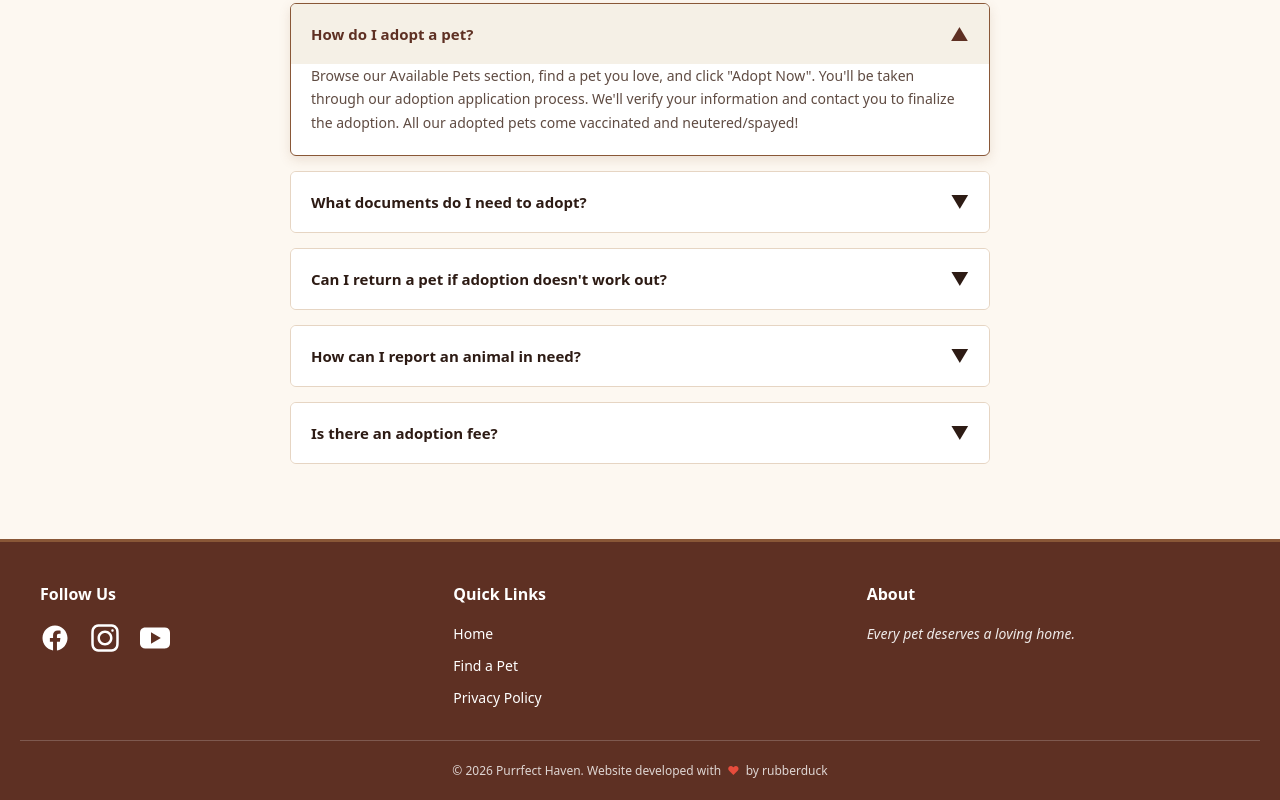
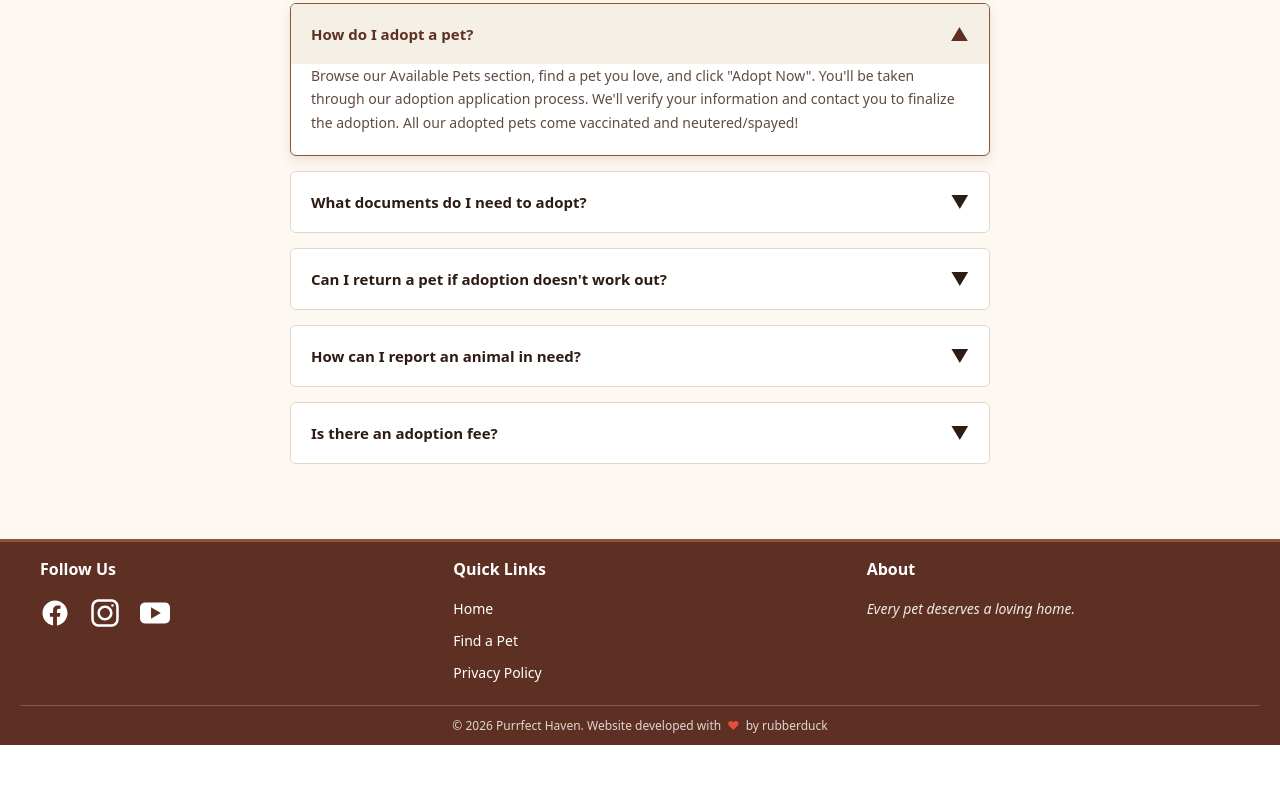
Before and after one commit to UPTAC-KomSai-v2/purrfect-haven, a React (Vite) app in the folder app/: page / in a window 1280 px wide. Shown: the part 1828-2628 px from the top of the page. After the commit the page ends 2573 px from the top, so only its background shows below. Built offline with nearby package versions, Linux system fonts and the light colour scheme; no server answers.

Commit message:
Make footer height smaller

```diff
--- a/app/src/styles/footer.css
+++ b/app/src/styles/footer.css
@@ -5,8 +5,8 @@
   background-color: var(--color-primary);
   color: var(--color-text-light);
   margin-top: auto;
-  padding: 40px 20px 20px 20px;
-  gap: 30px;
+  padding: 15px 20px 10px 20px;
+  gap: 20px;
   border-top: 3px solid var(--color-secondary);
   font-size: 14px;
 }
@@ -92,7 +92,7 @@ footer img {
 /* Footer Bottom */
 .footer-bottom {
   text-align: center;
-  padding-top: 20px;
+  padding-top: 10px;
   border-top: 1px solid rgba(255, 255, 255, 0.2);
   font-size: 12px;
   color: rgba(255, 255, 255, 0.8);
```
